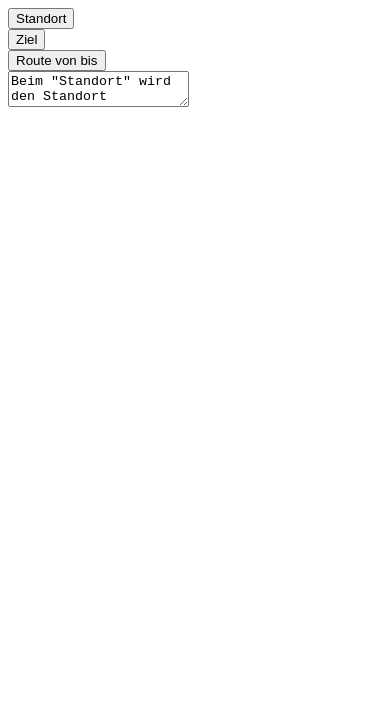
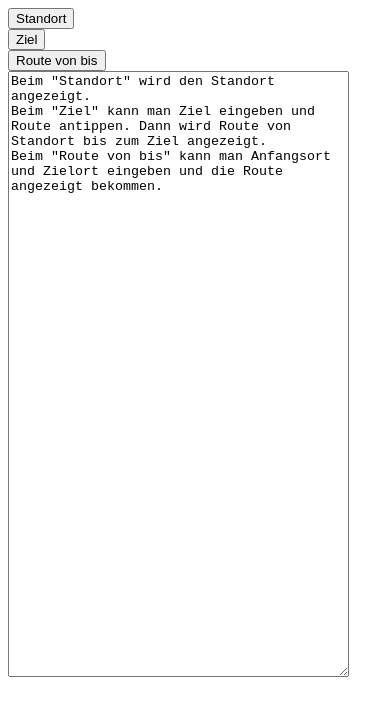
Before and after one commit to Tegomo/LeafletOhneAngular, a plain HTML site: page index.html in a window 390 px wide. Drawn offline with Linux system fonts and the light colour scheme; some packages are replaced by stand-ins of ours.

Commit message:
Update index.html

```diff
--- a/index.html
+++ b/index.html
@@ -15,7 +15,7 @@
 			<button onclick="standort();">Standort</button>	</br>
 	  <button onclick="ziel();">Ziel</button> </br>
 	<button onclick="route();">Route von bis</button></br>
-<textarea>
+<textarea cols="40" rows="40">
 Beim "Standort" wird den Standort angezeigt.
 Beim "Ziel" kann man Ziel eingeben und Route antippen. Dann wird Route von Standort bis zum Ziel angezeigt.
 Beim "Route von bis" kann man Anfangsort und Zielort eingeben und die Route angezeigt bekommen.
```
